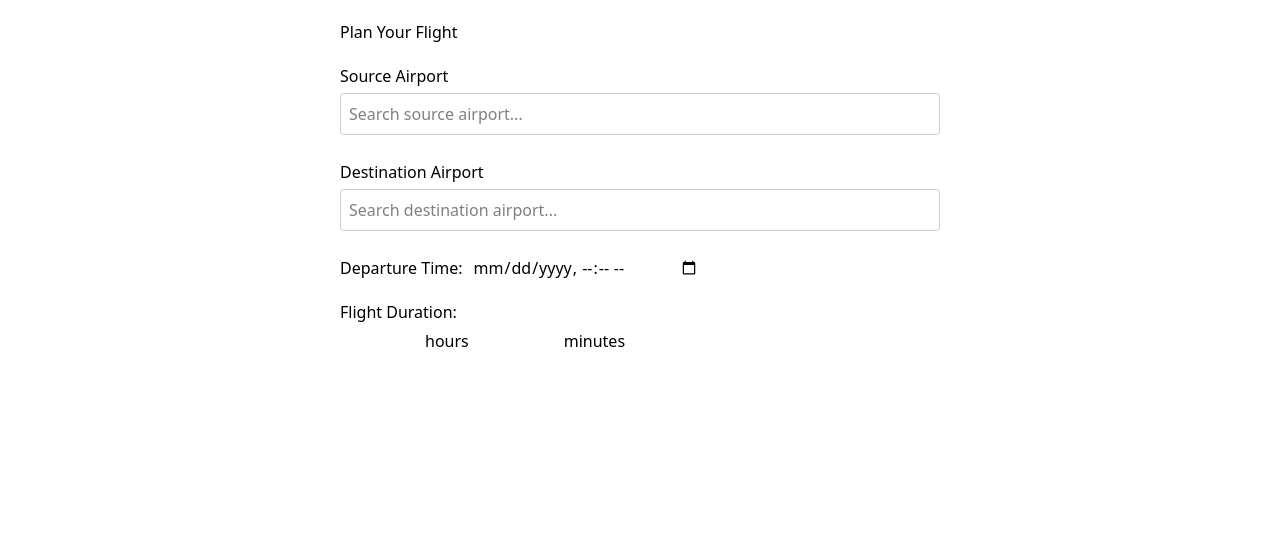
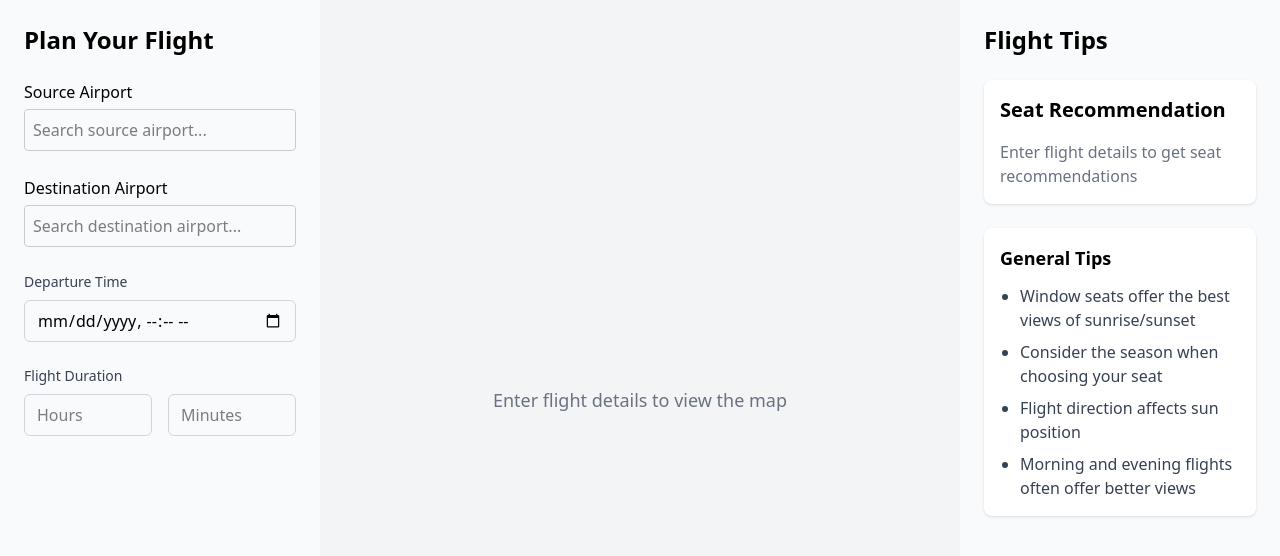
Before and after one commit to dev-satyamthakur/FlightPlanner, a React (Vite) app: page / in a window 1280 px wide. Shown: the top 556 px of the page. Built offline with nearby package versions, Linux system fonts and the light colour scheme.

Commit message:
Layout creation

```diff
--- a/src/App.jsx
+++ b/src/App.jsx
@@ -12,7 +12,6 @@ export default function App() {
 
   const handleSubmit = (e) => {
     e.preventDefault();
-    // Validate inputs
     if (
       !source ||
       !destination ||
@@ -24,15 +23,15 @@ export default function App() {
     }
   };
 
-  // Calculate total minutes for the SunPositionFlightMap
   const totalFlightDuration =
     parseInt(flightHours || "0") * 60 + parseInt(flightMinutes || "0");
 
   return (
-    <div style={{ padding: "20px" }}>
-      <div style={{ maxWidth: "600px", margin: "0 auto" }}>
-        <h2 style={{ marginBottom: "20px" }}>Plan Your Flight</h2>
-        <form onSubmit={handleSubmit}>
+    <div className="flex h-screen w-full overflow-hidden">
+      {/* Left Panel - Flight Details (3/12 = 25%) */}
+      <div className="w-3/12 h-full bg-gray-50 p-6 overflow-y-auto">
+        <h2 className="text-2xl font-bold mb-6">Plan Your Flight</h2>
+        <form onSubmit={handleSubmit} className="space-y-6">
           <AirportSearchInput
             label="Source Airport"
             onSelect={(airport) => setSource(airport)}
@@ -43,78 +42,130 @@ export default function App() {
             onSelect={(airport) => setDestination(airport)}
             excludeIcao={source?.icao}
           />
-          <div style={{ marginTop: "20px" }}>
-            <label>
-              Departure Time:
+          <div>
+            <label className="block text-sm font-medium text-gray-700 mb-2">
+              Departure Time
+            </label>
             <input
               type="datetime-local"
               value={departureTime}
               onChange={(e) => setDepartureTime(e.target.value)}
-                style={{ marginLeft: "10px" }}
+              className="w-full px-3 py-2 border border-gray-300 rounded-md"
             />
+          </div>
+          <div>
+            <label className="block text-sm font-medium text-gray-700 mb-2">
+              Flight Duration
             </label>
-          </div>
-          <div style={{ marginTop: "20px" }}>
-            <label>Flight Duration:</label>
-            <div style={{ display: "flex", gap: "10px", marginTop: "5px" }}>
-              <div>
+            <div className="flex gap-4">
+              <div className="flex-1">
                 <input
                   type="number"
                   value={flightHours}
                   onChange={(e) => setFlightHours(e.target.value)}
                   min="0"
-                  style={{ width: "80px" }}
+                  className="w-full px-3 py-2 border border-gray-300 rounded-md"
+                  placeholder="Hours"
                 />
-                <span style={{ marginLeft: "5px" }}>hours</span>
               </div>
-              <div>
+              <div className="flex-1">
                 <input
                   type="number"
                   value={flightMinutes}
                   onChange={(e) => setFlightMinutes(e.target.value)}
                   min="0"
                   max="59"
-                  style={{ width: "80px" }}
+                  className="w-full px-3 py-2 border border-gray-300 rounded-md"
+                  placeholder="Minutes"
                 />
-                <span style={{ marginLeft: "5px" }}>minutes</span>
               </div>
             </div>
           </div>
         </form>
 
         {source && destination && departureTime && totalFlightDuration > 0 && (
-          <div style={{ marginTop: "20px" }}>
-            <h3>Selected Flight Details:</h3>
-            <div style={{ marginBottom: "10px" }}>
-              <b>Source:</b> {source.name} ({source.icao})
-              <br />
+          <div className="mt-8 p-4 bg-white rounded-lg shadow">
+            <h3 className="text-xl font-semibold mb-4">Flight Details</h3>
+            <div className="space-y-4">
+              <div>
+                <p className="font-medium">Source</p>
+                <p>
+                  {source.name} ({source.icao})
+                </p>
+                <p className="text-sm text-gray-600">
                   Coordinates: [{source.lat}, {source.lon}]
+                </p>
               </div>
               <div>
-              <b>Destination:</b> {destination.name} ({destination.icao})
-              <br />
+                <p className="font-medium">Destination</p>
+                <p>
+                  {destination.name} ({destination.icao})
+                </p>
+                <p className="text-sm text-gray-600">
                   Coordinates: [{destination.lat}, {destination.lon}]
+                </p>
               </div>
               <div>
-              <b>Departure:</b> {new Date(departureTime).toLocaleString()}
-              <br />
-              <b>Duration:</b> {flightHours ? `${flightHours} hours ` : ""}
+                <p className="font-medium">Departure</p>
+                <p>{new Date(departureTime).toLocaleString()}</p>
+                <p className="font-medium">Duration</p>
+                <p>
+                  {flightHours ? `${flightHours} hours ` : ""}
                   {flightMinutes ? `${flightMinutes} minutes` : ""}
+                </p>
+              </div>
             </div>
           </div>
         )}
       </div>
 
-      {source && destination && departureTime && totalFlightDuration > 0 && (
-        <div style={{ marginTop: "20px" }}>
+      {/* Middle Panel - Map (6/12 = 50%) */}
+      <div className="w-6/12 h-full">
+        {source && destination && departureTime && totalFlightDuration > 0 ? (
           <SunPositionFlightMap
             source={[source.lat, source.lon]}
             destination={[destination.lat, destination.lon]}
             departureTime={new Date(departureTime)}
             flightDuration={totalFlightDuration}
           />
+        ) : (
+          <div className="h-full flex items-center justify-center bg-gray-100">
+            <p className="text-gray-500 text-lg">
+              Enter flight details to view the map
+            </p>
           </div>
         )}
       </div>
+
+      {/* Right Panel - Tips and Recommendations (3/12 = 25%) */}
+      <div className="w-3/12 h-full bg-gray-50 p-6 overflow-y-auto">
+        <h2 className="text-2xl font-bold mb-6">Flight Tips</h2>
+        <div className="space-y-6">
+          <div className="bg-white p-4 rounded-lg shadow">
+            <h3 className="text-xl font-semibold mb-4">Seat Recommendation</h3>
+            {source &&
+            destination &&
+            departureTime &&
+            totalFlightDuration > 0 ? (
+              <div className="seat-recommendation-content" />
+            ) : (
+              <p className="text-gray-500">
+                Enter flight details to get seat recommendations
+              </p>
+            )}
+          </div>
+
+          <div className="bg-white p-4 rounded-lg shadow">
+            <h3 className="text-lg font-semibold mb-3">General Tips</h3>
+            <ul className="list-disc pl-5 space-y-2 text-gray-700">
+              <li>Window seats offer the best views of sunrise/sunset</li>
+              <li>Consider the season when choosing your seat</li>
+              <li>Flight direction affects sun position</li>
+              <li>Morning and evening flights often offer better views</li>
+            </ul>
+          </div>
+        </div>
+      </div>
+    </div>
   );
 }
--- a/src/components/SunPositionFlightMap.jsx
+++ b/src/components/SunPositionFlightMap.jsx
@@ -171,42 +171,8 @@ const SunPositionFlightMap = ({
   ];
 
   return (
-    <div>
-      <div className="seat-recommendation">
-        <h3>Seat Recommendation</h3>
-        {seatRecommendation.confidence > 0 ? (
-          <>
-            <p>
-              For the best views of sunrise/sunset, choose a seat on the{" "}
-              <strong>{seatRecommendation.recommendedSide}</strong> side of the
-              aircraft.
-            </p>
-            <p>
-              Confidence: {Math.round(seatRecommendation.confidence * 100)}%
-            </p>
-            <div className="view-details">
-              <p>
-                <strong>Sunrise Views:</strong>
-                Left: {seatRecommendation.details.sunrise.left}, Right:{" "}
-                {seatRecommendation.details.sunrise.right}
-              </p>
-              <p>
-                <strong>Sunset Views:</strong>
-                Left: {seatRecommendation.details.sunset.left}, Right:{" "}
-                {seatRecommendation.details.sunset.right}
-              </p>
-            </div>
-          </>
-        ) : (
-          <p>No sunrise or sunset views are expected during this flight.</p>
-        )}
-      </div>
-      <div style={{ width: "100%", height: "100vh" }}>
-        <MapContainer
-          center={center}
-          zoom={3}
-          style={{ height: "100%", width: "100%" }}
-        >
+    <div className="relative h-full w-full">
+      <MapContainer center={center} zoom={3} className="h-full w-full">
         <TileLayer
           attribution="© Google"
           url="https://mt1.google.com/vt/lyrs=m&x={x}&y={y}&z={z}"
@@ -224,7 +190,22 @@ const SunPositionFlightMap = ({
           icon={createPlaneIcon(flightDirection)}
         />
       </MapContainer>
+
+      {/* Move seat recommendation to the right panel */}
+      {seatRecommendation.confidence > 0 && (
+        <div className="absolute top-4 right-4 z-[1000] bg-white p-4 rounded-lg shadow-lg max-w-sm">
+          <p className="text-sm font-medium text-gray-900">
+            Best seat:{" "}
+            <span className="font-bold">
+              {seatRecommendation.recommendedSide}
+            </span>{" "}
+            side
+          </p>
+          <p className="text-xs text-gray-600">
+            Confidence: {Math.round(seatRecommendation.confidence * 100)}%
+          </p>
         </div>
+      )}
     </div>
   );
 };
```
Lines whose indentation alone changed are shown as unchanged.
